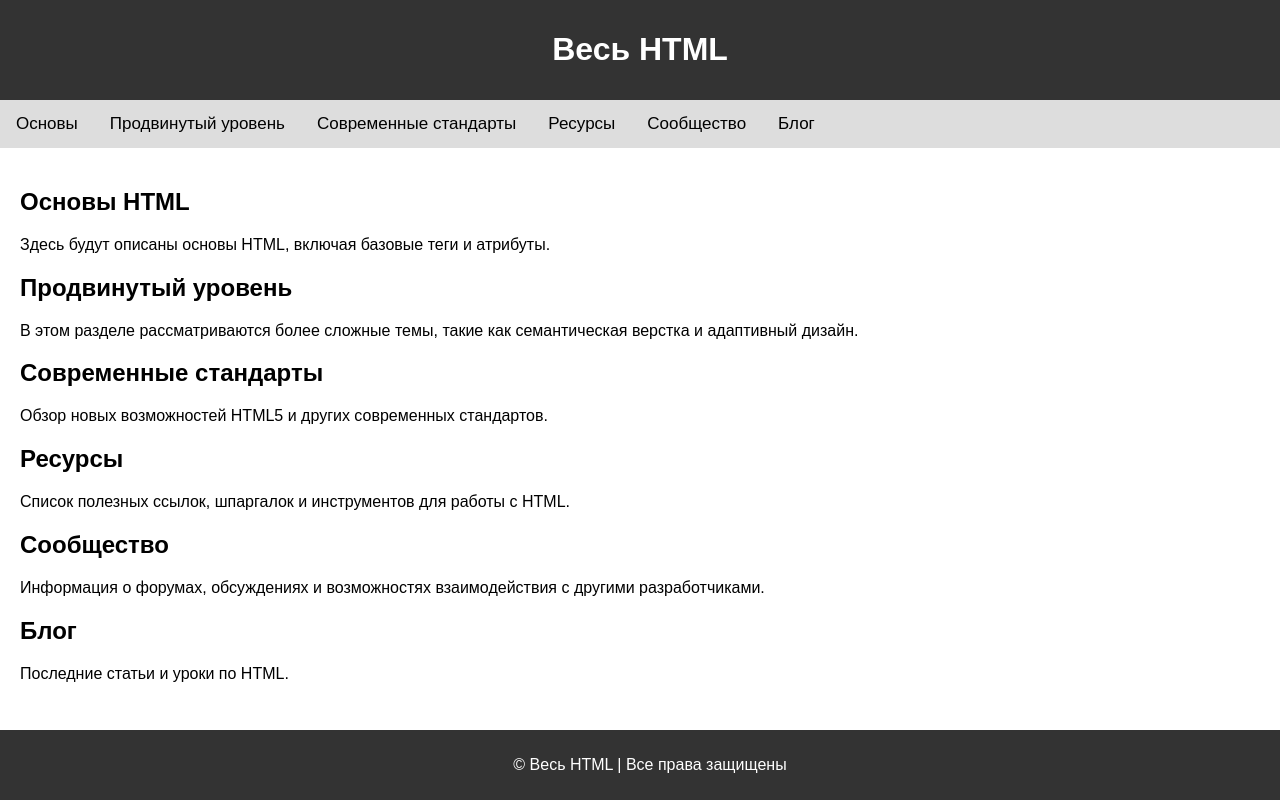
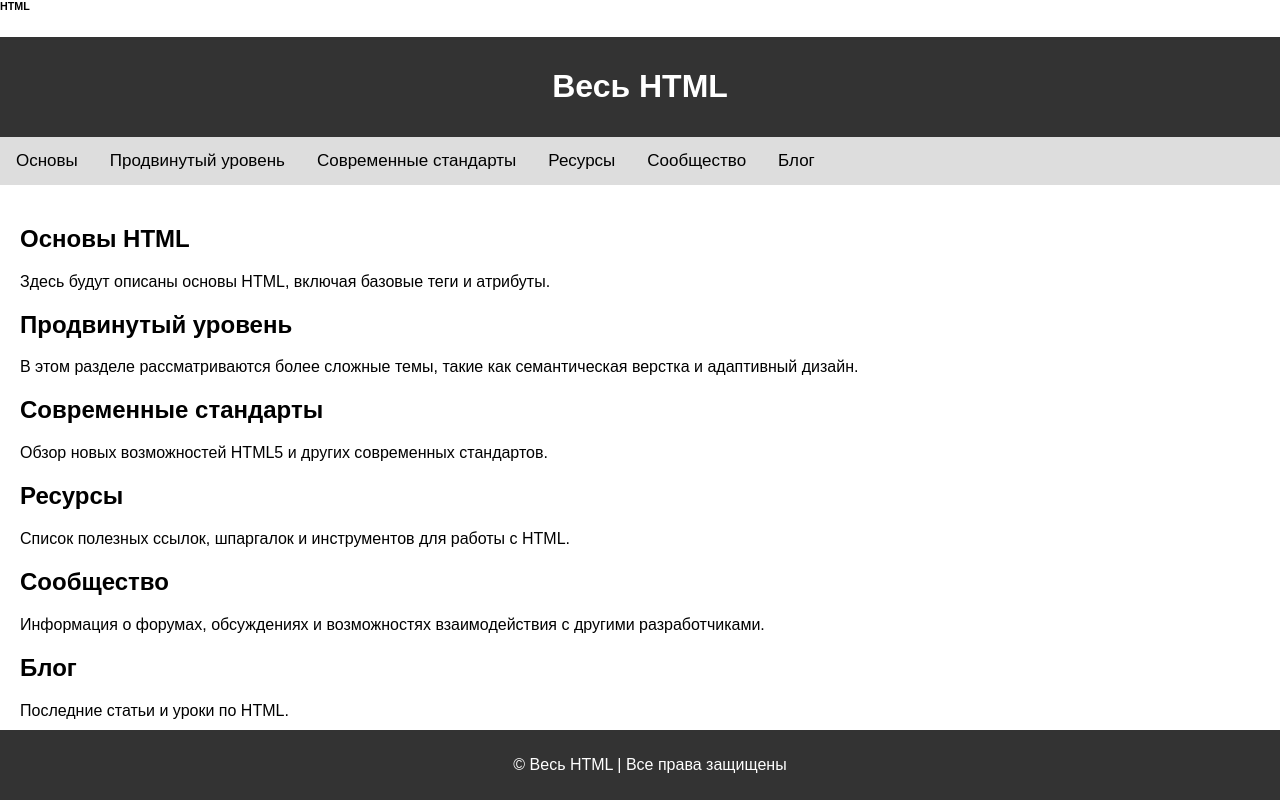
Before and after one commit to leha-en/-html, a plain HTML site: page index.html in a window 1280 px wide. Drawn offline with Linux system fonts and the light colour scheme.

Commit message:
Update index.html

```diff
--- a/index.html
+++ b/index.html
@@ -3,7 +3,9 @@
 <head>
     <meta charset="UTF-8">
     <meta name="viewport" content="width=device-width, initial-scale=1.0">
-    <title>Весь HTML</title>
+    <title>КУРСОВАЯ
+    </title>
+    <h6>HTML</h6>
     <style>
         body {
             font-family: Arial, sans-serif;
```
